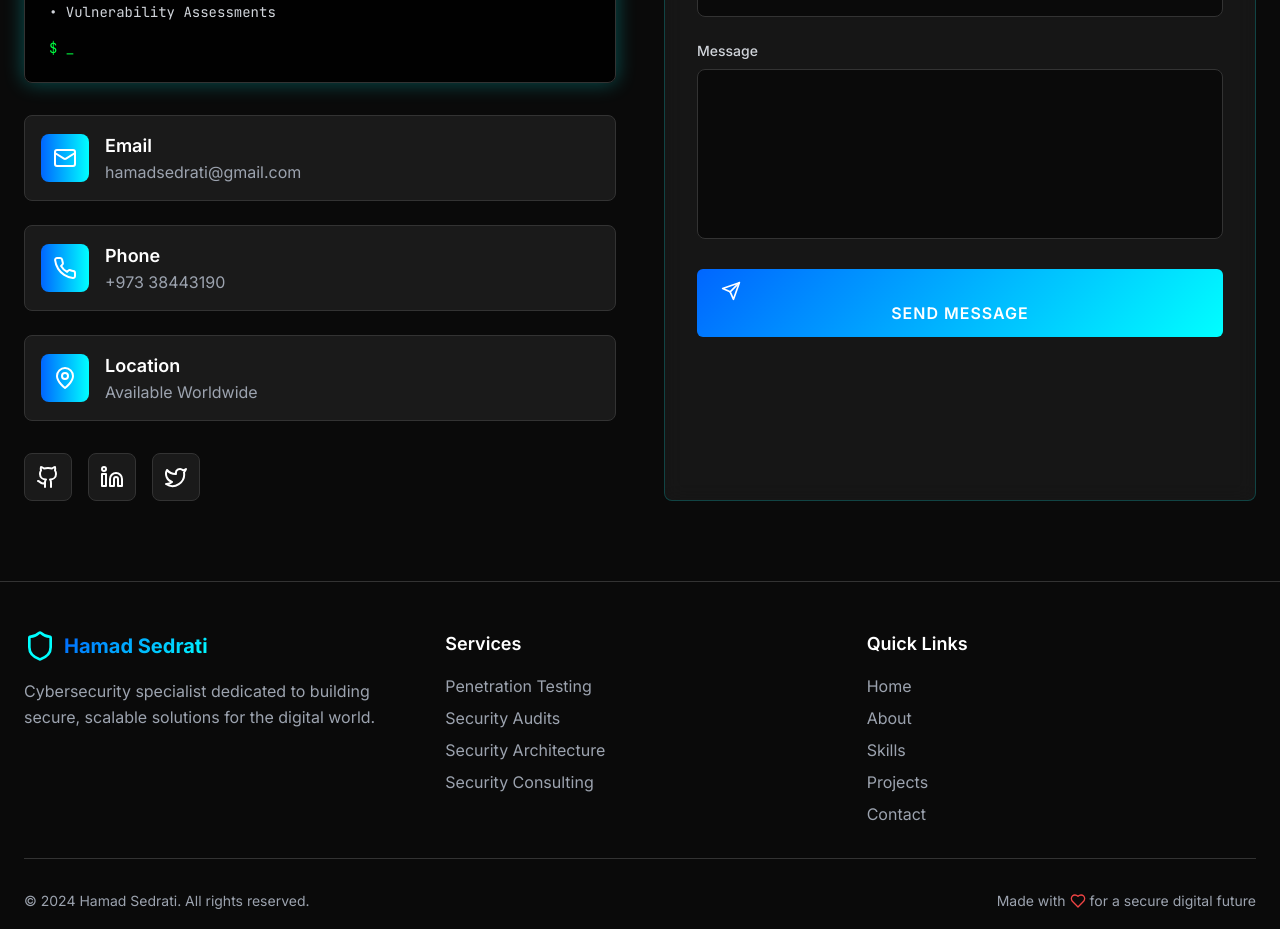
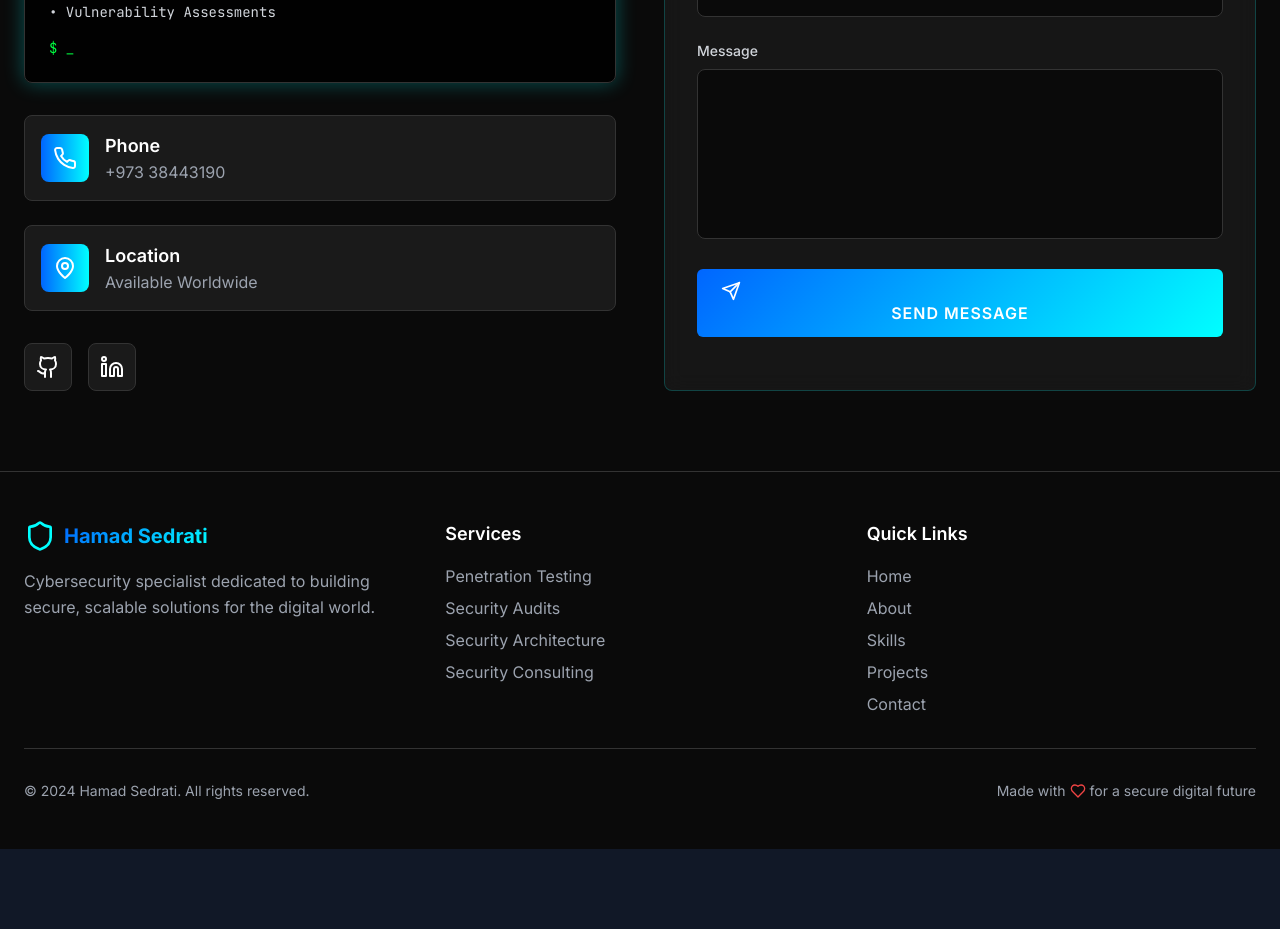
Before and after one commit to hamadsedrati/Portfolio, a React (Vite) app: page / in a window 1280 px wide. Shown: the part 5040-5969 px from the top of the page. After the commit the page ends 5889 px from the top, so only its background shows below. Built offline with nearby package versions, Linux system fonts and the light colour scheme.

Commit message:
Update contact information and social links.
Removed email from contactInfo and updated socialLinks with specific user profiles.

```diff
--- a/src/components/Contact.tsx
+++ b/src/components/Contact.tsx
@@ -23,15 +23,13 @@ const Contact: React.FC = () => {
   };
 
   const contactInfo = [
-    { icon: Mail, title: 'Email', value: 'hamadsedrati@gmail.com', href: 'mailto:hamadsedrati@gmail.com' },
     { icon: Phone, title: 'Phone', value: '+973 38443190', href: 'tel:+97338443190' },
     { icon: MapPin, title: 'Location', value: 'Available Worldwide', href: '#' },
   ];
 
   const socialLinks = [
-    { icon: Github, href: 'https://github.com', label: 'GitHub' },
-    { icon: Linkedin, href: 'https://linkedin.com', label: 'LinkedIn' },
-    { icon: Twitter, href: 'https://twitter.com', label: 'Twitter' },
+    { icon: Github, href: 'https://github.com/hamadsedrati', label: 'GitHub' },
+    { icon: Linkedin, href: 'https://www.linkedin.com/in/hamad-sedrati/', label: 'LinkedIn' },
   ];
 
   return (
```
